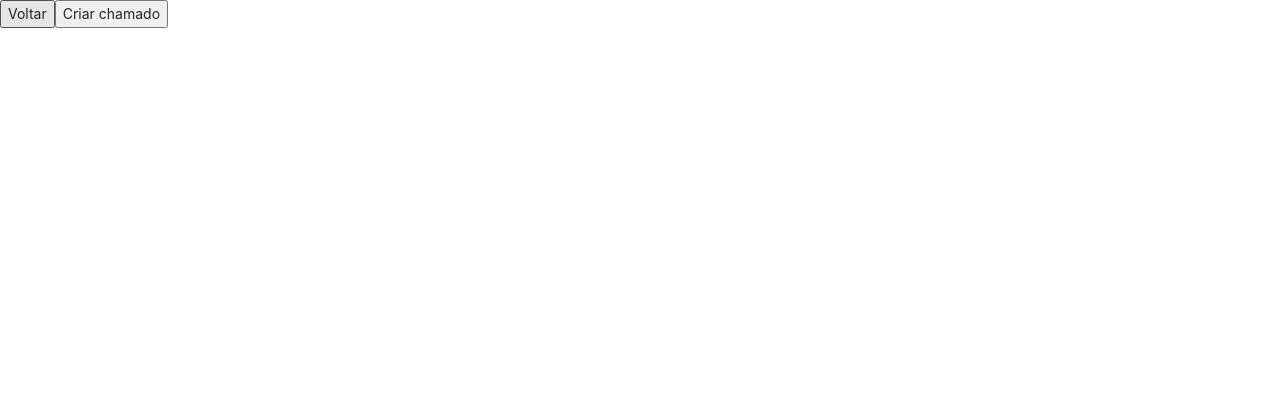
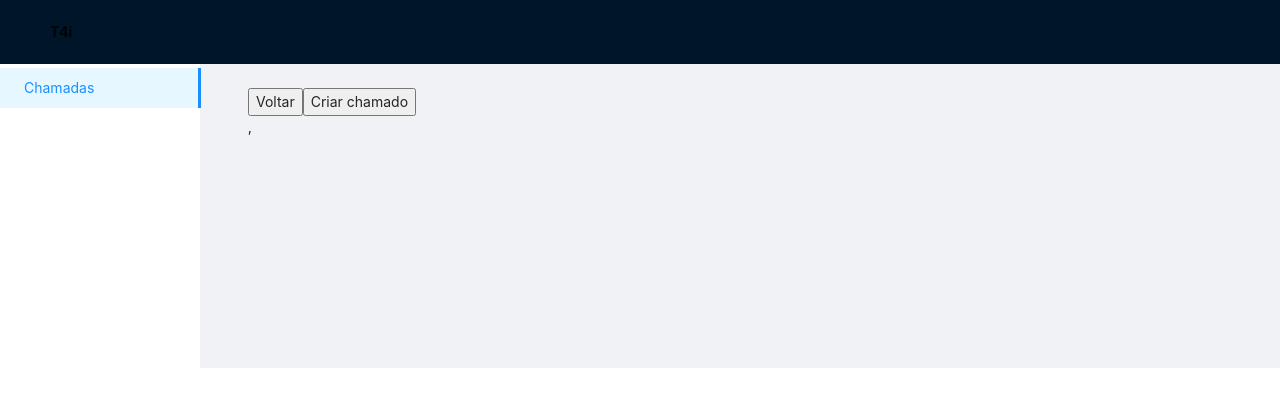
Before and after one commit to PedroBarbosan3/react-training, a React (Create React App) app: page /call/new in a window 1280 px wide. Shown: the top 406 px of the page. Built offline with nearby package versions, Linux system fonts and the light colour scheme.

Commit message:
layouts iniciais

```diff
--- a/src/Pages/Calls.tsx
+++ b/src/Pages/Calls.tsx
@@ -2,26 +2,18 @@ import { Button } from "../Components/Button";
 import { useHistory } from "react-router-dom";
 
 import { Layout, Menu, Breadcrumb, Table } from "antd";
-import {
-  UserOutlined,
-  LaptopOutlined,
-  NotificationOutlined,
-} from "@ant-design/icons";
 
 import "../styles/calls.css";
 
 const columns = [
   {
     title: "Número",
-    dataIndex: "Number",
   },
   {
     title: "Descrição",
-    dataIndex: "Description",
   },
   {
     title: "Projeto",
-    dataIndex: "Project",
   },
   {
     title: "Status",
@@ -32,7 +24,6 @@ const columns = [
 ];
 
 export function Calls() {
-  const { SubMenu } = Menu;
   const { Header, Content, Sider } = Layout;
 
   const history = useHistory();
@@ -55,15 +46,13 @@ export function Calls() {
             defaultOpenKeys={["sub1"]}
             style={{ height: "100%", borderRight: 0 }}
           >
-            <SubMenu key="sub1" title="chamadas"></SubMenu>
+            <Menu.Item key="1">Chamadas</Menu.Item>
           </Menu>
         </Sider>
         <Layout style={{ padding: "0 24px 24px" }}>
-          <Breadcrumb style={{ margin: "0 16px" }}>
-            <div className="Button">
-              <Button onClick={navigateToNewCall}>Criar Chamado</Button>
-            </div>
-          </Breadcrumb>
+          <div className="Button">
+            <Button onClick={navigateToNewCall}>Criar Chamado</Button>
+          </div>
           <Content
             className="site-layout-background"
             style={{
@@ -72,12 +61,7 @@ export function Calls() {
               minHeight: 280,
             }}
           >
-            <Table
-              columns={columns}
-              //dataSource={data}
-              bordered
-            />
-            ,
+            <Table columns={columns} bordered />,
           </Content>
         </Layout>
       </Layout>
--- a/src/Pages/Home.tsx
+++ b/src/Pages/Home.tsx
@@ -14,7 +14,9 @@ export function Home() {
   return (
     <Layout>
       <Layout>
-        <Sider>t4i</Sider>
+        <Sider>
+          <strong>t4i</strong>
+        </Sider>
         <Content>
           <div>
             <h1>Acesso ao portal</h1>
--- a/src/Pages/Newcall.tsx
+++ b/src/Pages/Newcall.tsx
@@ -1,15 +1,52 @@
 import { Button } from "../Components/Button";
 import { useHistory } from "react-router-dom";
 
+import { Layout, Menu, Breadcrumb, Table } from "antd";
+
 export function Newcall() {
+  const { Header, Content, Sider } = Layout;
+
   const history = useHistory();
+
   function navigateToCalls() {
     history.push("/calls");
   }
+
   return (
-    <div>
-      <Button onClick={navigateToCalls}>Voltar</Button>
-      <Button>Criar chamado</Button>
-    </div>
-  );s
+    <Layout>
+      <Header className="header">
+        <div className="logo">
+          <strong>T4i</strong>
+        </div>
+      </Header>
+      <Layout>
+        <Sider width={200} className="site-layout-background">
+          <Menu
+            mode="inline"
+            defaultSelectedKeys={["1"]}
+            defaultOpenKeys={["sub1"]}
+            style={{ height: "100%", borderRight: 0 }}
+          >
+            <Menu.Item key="1">Chamadas</Menu.Item>
+          </Menu>
+        </Sider>
+        <Layout style={{ padding: "0 24px 24px" }}>
+          <Content
+            className="site-layout-background"
+            style={{
+              padding: 24,
+              margin: 0,
+              minHeight: 280,
+            }}
+          >
+            <div>
+              <Button onClick={navigateToCalls}>Voltar</Button>
+              <Button>Criar chamado</Button>
+            </div>
+            ,
+          </Content>
+        </Layout>
+      </Layout>
+    </Layout>
+  );
 }
```
Also changed, not shown: src/App.tsx (+4 -4 lines).
